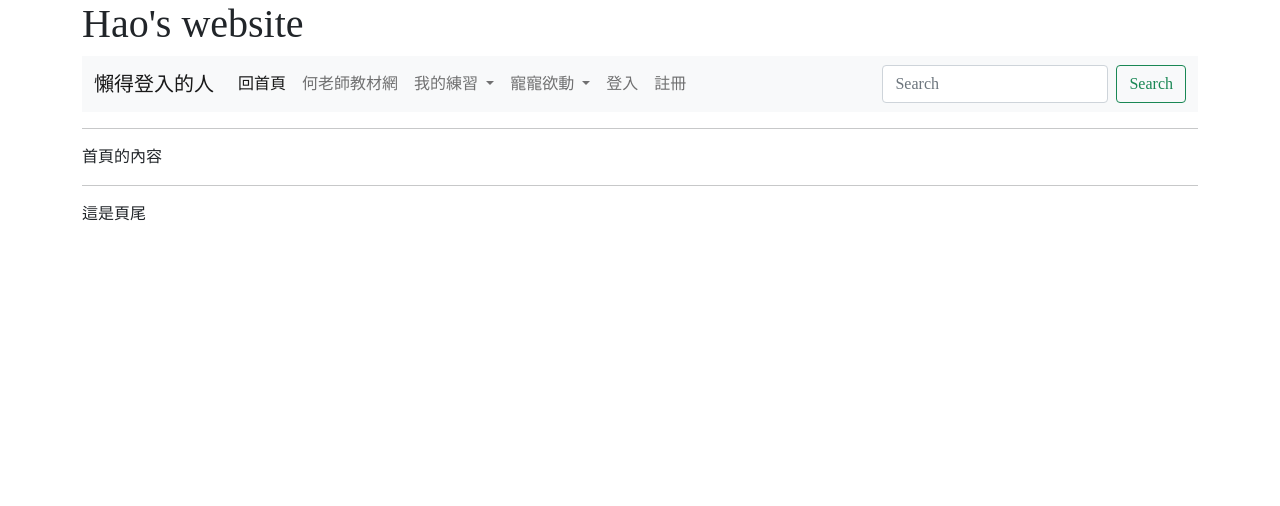
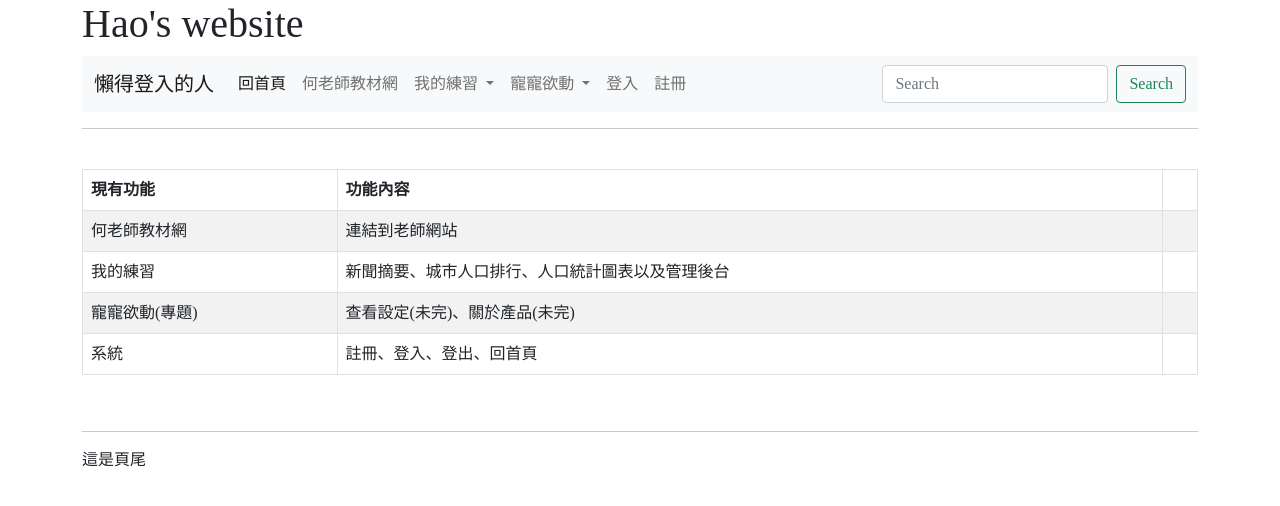
Before and after one commit to gahao0168/ai, a Django app: page / in a window 1280 px wide. Shown: the top 506 px of the page. Run offline with Django 3.2, Linux system fonts and the light colour scheme; some libraries are stand-ins or nearby versions.

Commit message:
將首頁改成 功能展示

```diff
--- a/templates/index.html
+++ b/templates/index.html
@@ -4,7 +4,39 @@
 {% block headmessage %} Hao's website {% endblock %}
 {% block main %}
 	<hr>
-	首頁的內容 <br>
+	<br>
+	<table class="table table-bordered table-striped">
+        <thead class="thead-dark">
+            <tr>
+                <th>現有功能</th>
+                <th>功能內容</th>
+                <th></th>
+            </tr>
+        </thead>
+        <tbody>
+            <tr>
+                <td>何老師教材網</td>
+                <td>連結到老師網站</td>
+                <td></td>
+            </tr>
+            <tr>
+            	<td>我的練習</td>
+            	<td>新聞摘要、城市人口排行、人口統計圖表以及管理後台</td>
+            	<td></td>
+            </tr>
+            <tr>
+                <td>寵寵欲動(專題)</td>
+                <td>查看設定(未完)、關於產品(未完)</td>
+                <td></td>
+            </tr>
+            <tr>
+                <td>系統</td>
+                <td>註冊、登入、登出、回首頁</td>
+                <td></td>
+            </tr>
+        </tbody>
+    </table>
+	<br>
 	<!-- 樂透
 	本期的樂透爹斯唷 <br>
 	特別號：{{ special }} <br>
```
Also changed, not shown: db.sqlite3.
